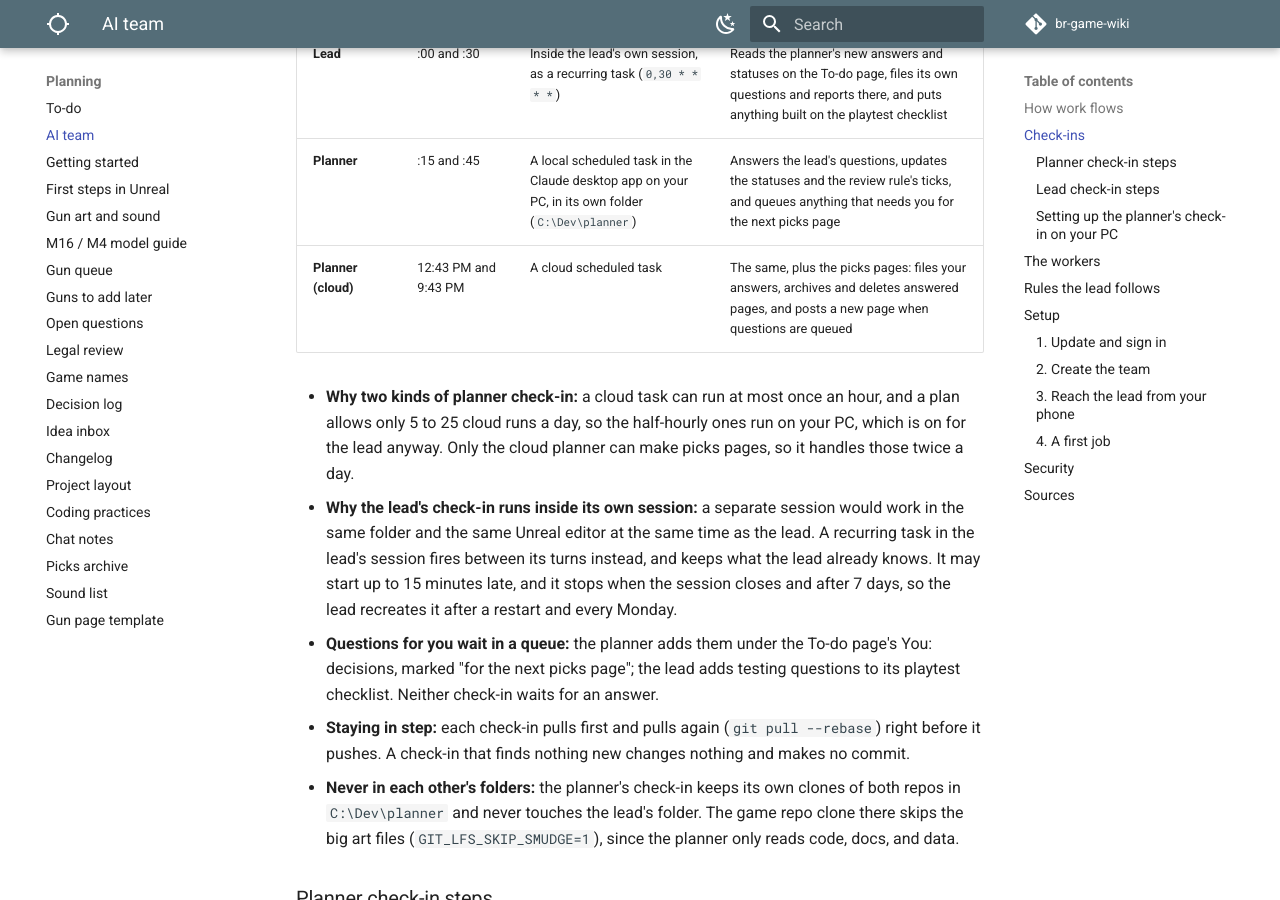
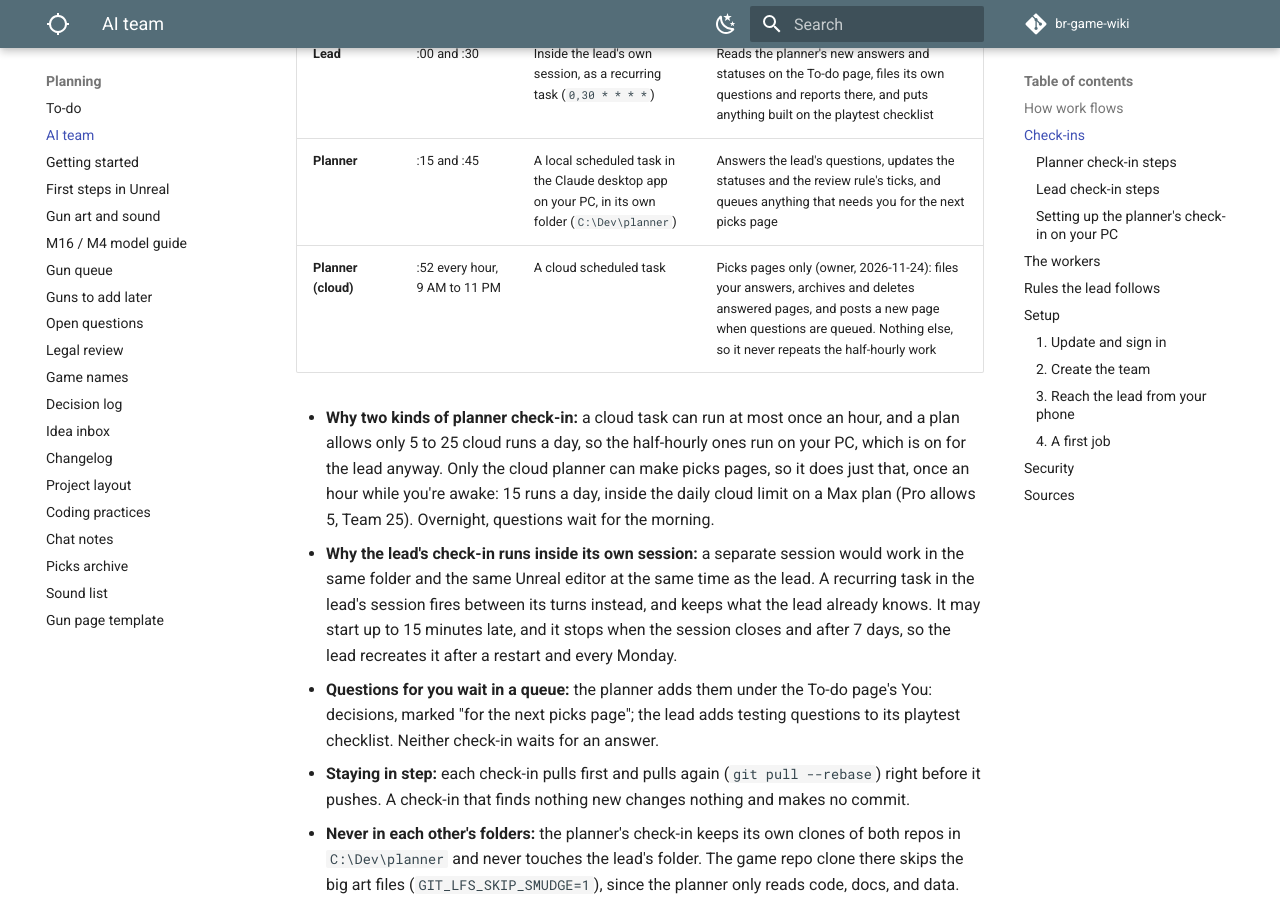
Before and after one commit to DerrickSpartan1/br-game-wiki, an MkDocs documentation site: the page built from docs/planning/ai-team.md, in a window 1280 px wide and 900 px high, scrolled down 1541 px. Built offline with MkDocs 1.6.1 and Material for MkDocs 9.7.7, drawn with Linux system fonts in a browser that asks for light colours; comment, search, counter and statistics services are not loaded.

Commit message:
Check-ins: the cloud planner does picks pages only, hourly 9 AM to 11 PM (owner)
Co-Authored-By: Claude Opus 5.5 <noreply@anthropic.com>
Claude-Session: https://claude.ai/code/session_01LAp2s4euUjj6HZthupXLj4

```diff
--- a/docs/planning/ai-team.md
+++ b/docs/planning/ai-team.md
@@ -31,9 +31,9 @@ The planner and the lead check in every half hour, taking turns, so each one wor
 | --- | --- | --- | --- |
 | **Lead** | :00 and :30 | Inside the lead's own session, as a recurring task (`0,30 * * * *`) | Reads the planner's new answers and statuses on the To-do page, files its own questions and reports there, and puts anything built on the playtest checklist |
 | **Planner** | :15 and :45 | A local scheduled task in the Claude desktop app on your PC, in its own folder (`C:\Dev\planner`) | Answers the lead's questions, updates the statuses and the review rule's ticks, and queues anything that needs you for the next picks page |
-| **Planner (cloud)** | 12:43 PM and 9:43 PM | A cloud scheduled task | The same, plus the picks pages: files your answers, archives and deletes answered pages, and posts a new page when questions are queued |
+| **Planner (cloud)** | :52 every hour, 9 AM to 11 PM | A cloud scheduled task | Picks pages only (owner, 2026-11-24): files your answers, archives and deletes answered pages, and posts a new page when questions are queued. Nothing else, so it never repeats the half-hourly work |
 
-- **Why two kinds of planner check-in:** a cloud task can run at most once an hour, and a plan allows only 5 to 25 cloud runs a day, so the half-hourly ones run on your PC, which is on for the lead anyway. Only the cloud planner can make picks pages, so it handles those twice a day.
+- **Why two kinds of planner check-in:** a cloud task can run at most once an hour, and a plan allows only 5 to 25 cloud runs a day, so the half-hourly ones run on your PC, which is on for the lead anyway. Only the cloud planner can make picks pages, so it does just that, once an hour while you're awake: 15 runs a day, inside the daily cloud limit on a Max plan (Pro allows 5, Team 25). Overnight, questions wait for the morning.
 - **Why the lead's check-in runs inside its own session:** a separate session would work in the same folder and the same Unreal editor at the same time as the lead. A recurring task in the lead's session fires between its turns instead, and keeps what the lead already knows. It may start up to 15 minutes late, and it stops when the session closes and after 7 days, so the lead recreates it after a restart and every Monday.
 - **Questions for you wait in a queue:** the planner adds them under the To-do page's You: decisions, marked "for the next picks page"; the lead adds testing questions to its playtest checklist. Neither check-in waits for an answer.
 - **Staying in step:** each check-in pulls first and pulls again (`git pull --rebase`) right before it pushes. A check-in that finds nothing new changes nothing and makes no commit.
```
Also changed, not shown: docs/planning/chat-notes.md (+1 -0 lines), docs/planning/decisions.md (+1 -0 lines).
